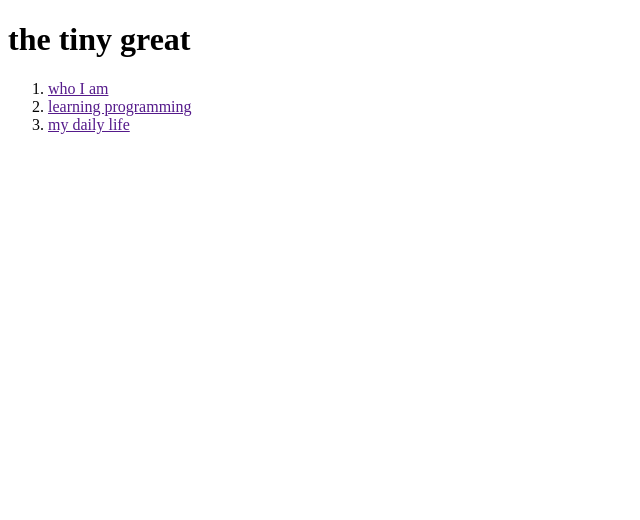
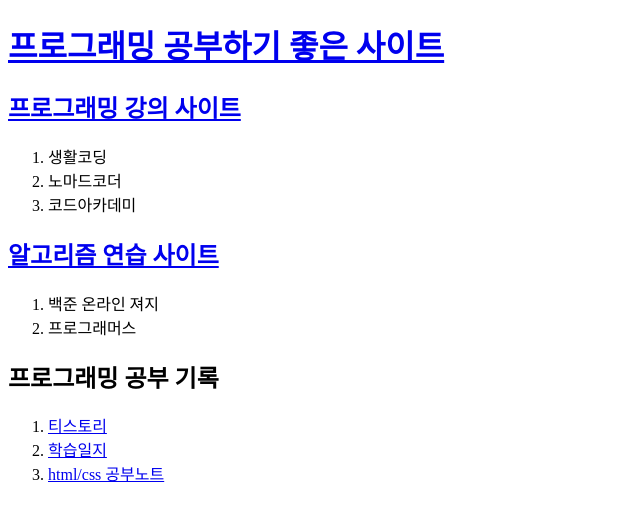
Before and after one commit to aseveride/LifeCoding, a plain HTML site: page index.html in a window 1280 px wide. Shown: the whole page, without its empty margins (0-640 px from the left). Drawn offline with Linux system fonts and the light colour scheme.

Commit message:
edited for a new thema

```diff
--- a/index.html
+++ b/index.html
@@ -2,17 +2,34 @@
 <html>
 
 <head>
-    <title>::::: the tiny great moment :::::</title>
+    <title>프로그래밍 공부하기 좋은 사이트</title>
     <meta charset="utf-8">
 </head>
 
 <body>
-    <h1> the tiny great</h1>
+    <h1><a href="index.html">프로그래밍 공부하기 좋은 사이트</a></h1>
+    <h2><a href="1.html">프로그래밍 강의 사이트</a></h2>
     <ol>
-        <li><a href="">who I am</a></li>
-        <li><a href="">learning programming</a></li>
-        <li><a href="">my daily life</a></li>
+        <li>생활코딩</li>
+        <li>노마드코더</li>
+        <li>코드아카데미</li>
     </ol>
+    <h2><a href="2.html">알고리즘 연습 사이트</a></h2>
+    <ol>
+        <li>백준 온라인 져지</li>
+        <li>프로그래머스</li>
+    </ol>
+    <h2>프로그래밍 공부 기록</h2>
+    <ol>
+        <li><a href="http://exp001.tistory.com">티스토리</a></li>
+        <li><a href="https://docs.google.com/document/d/1xTjtXzKL0SDfOFoGdT8yEEgAj-uvCXcslYvp676cNqM/edit#">학습일지</a>
+        </li>
+        <li><a href="https://docs.google.com/document/d/1h8iU08MntylAWtZU7JSFyBN3qATg49ObD6z_5OWMpdg/edit#">html/css
+                공부노트</a></li>
+
+    </ol>
+
+    <a href=""></a>
 </body>
 
 </html>
```
